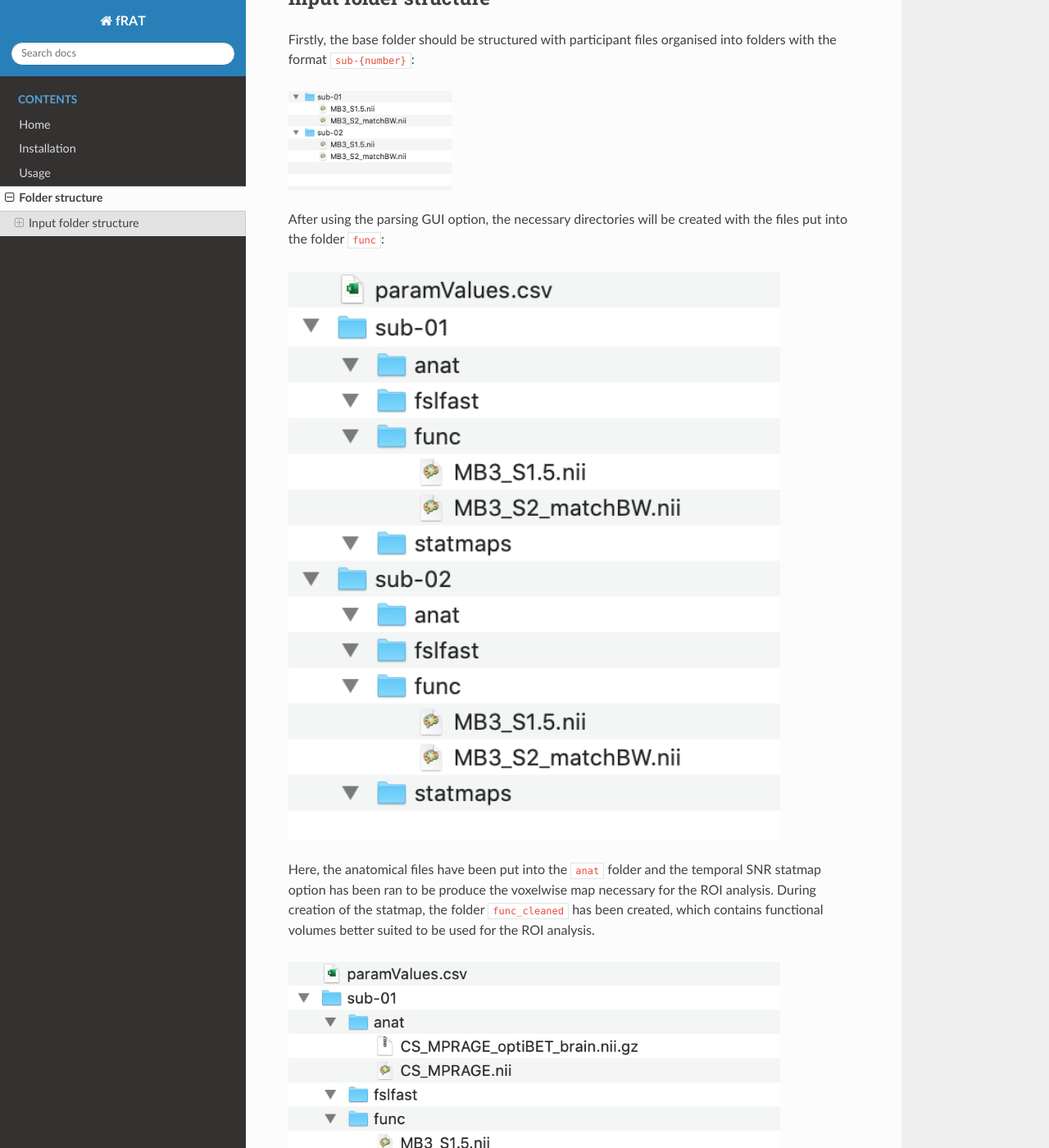
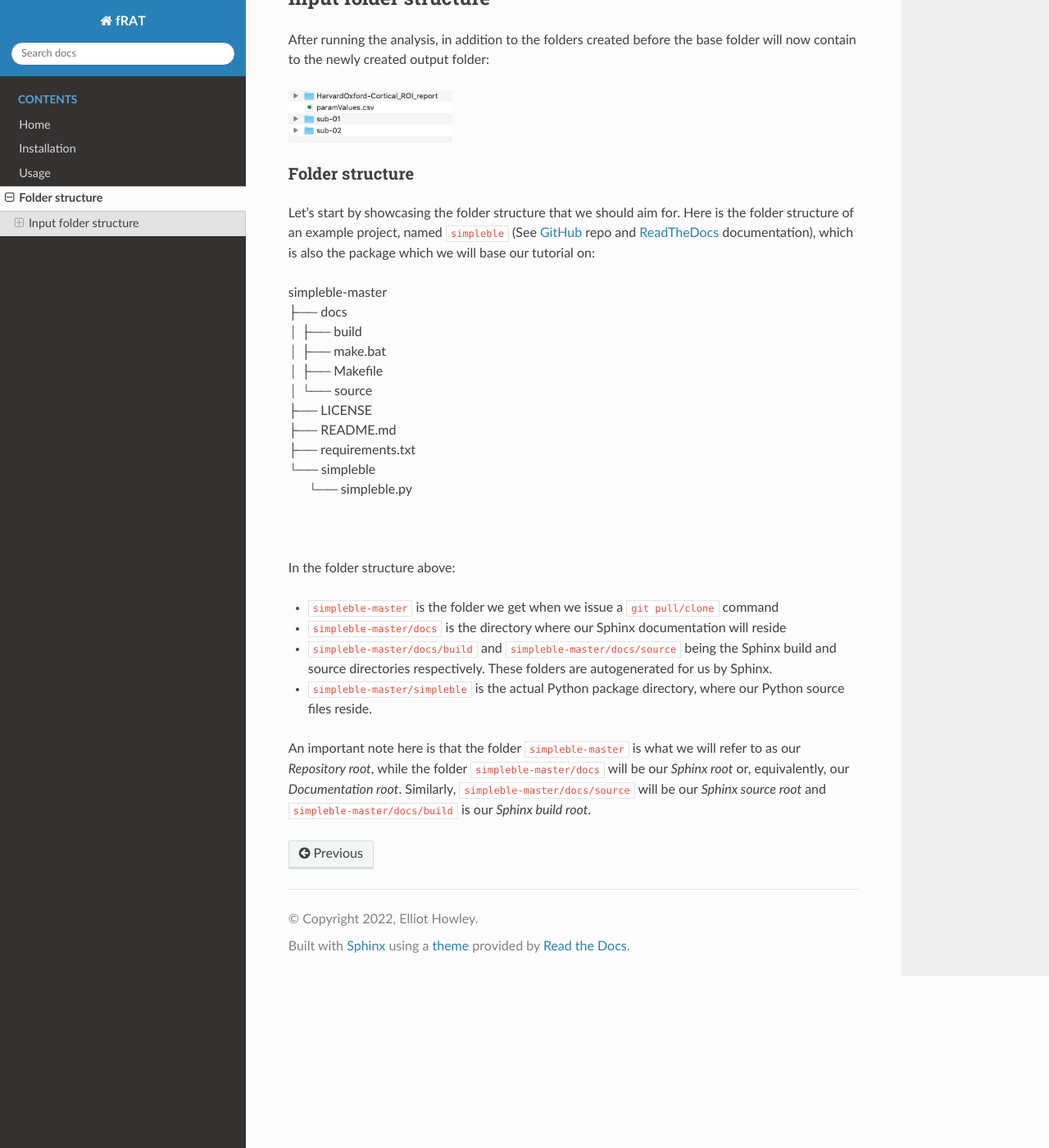
Before and after one commit to elliohow/fMRI_ROI_Analysis_Tool, a Sphinx documentation site: the page built from docs/folder_structure.rst, in a window 1280 px wide and 1400 px high, scrolled down 299 px. Shown: the whole window at 82% size. Built offline with Sphinx 7.4.7 and the Read the Docs theme 2.0.0, drawn with Linux system fonts in a browser that asks for light colours; some of the changed text lies outside the part shown.

```diff
--- a/docs/folder_structure.rst
+++ b/docs/folder_structure.rst
@@ -8,28 +8,11 @@ running the fRAT. An example of the folder structure needed to run the fRAT is g
 
 Input folder structure
 ----------------------
-Firstly, the base folder should be structured with participant files organised into folders with the format ``sub-{number}``:
 
-.. image:: images/input_folder_subjects.png
-    :width: 200
 
-After using the parsing GUI option, the necessary directories will be created with the files put into the folder ``func``:
 
-.. image:: images/input_folder_parsed.png
-    :width: 600
 
-Here, the anatomical files have been put into the ``anat`` folder and the temporal SNR statmap option has been ran to
-be produce the voxelwise map necessary for the ROI analysis. During creation of the statmap, the folder ``func_cleaned``
-has been created, which contains functional volumes better suited to be used for the ROI analysis.
 
-.. image:: images/input_folder_statistics.png
-    :width: 600
-
-.. note::
-    The ``changes_made_to_files.txt`` contain details of how the files have been cleaned. While ``func_cleaned`` is the
-    default folder that the ROI analysis will search for function volumes in, if you are unhappy with using
-    these files over the original files, this option can be changed using the ``Input folder name``
-    setting on the analysis screen of the GUI.
 
 After running the analysis, in addition to the folders created before the base folder will now contain to the newly created
 output folder:
```
Also changed, not shown: docs/usage.rst (+77 -31 lines).
